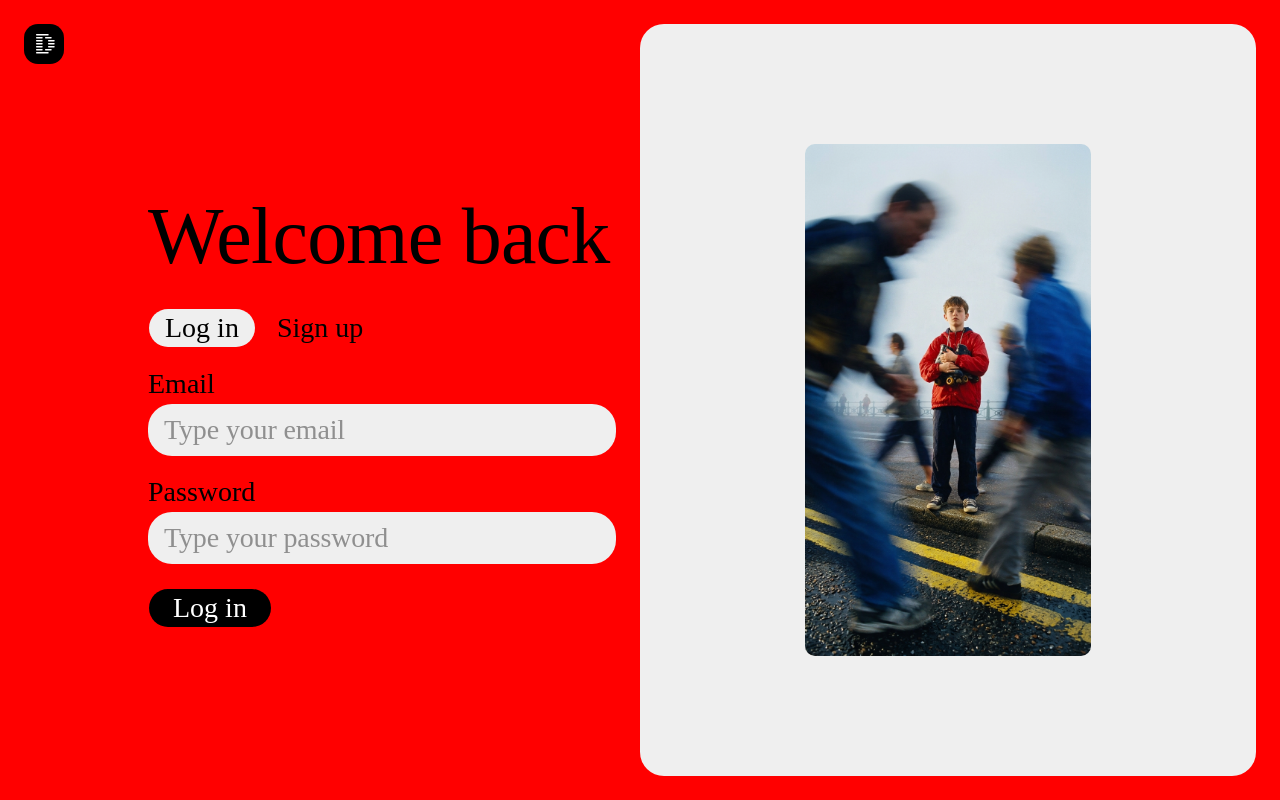
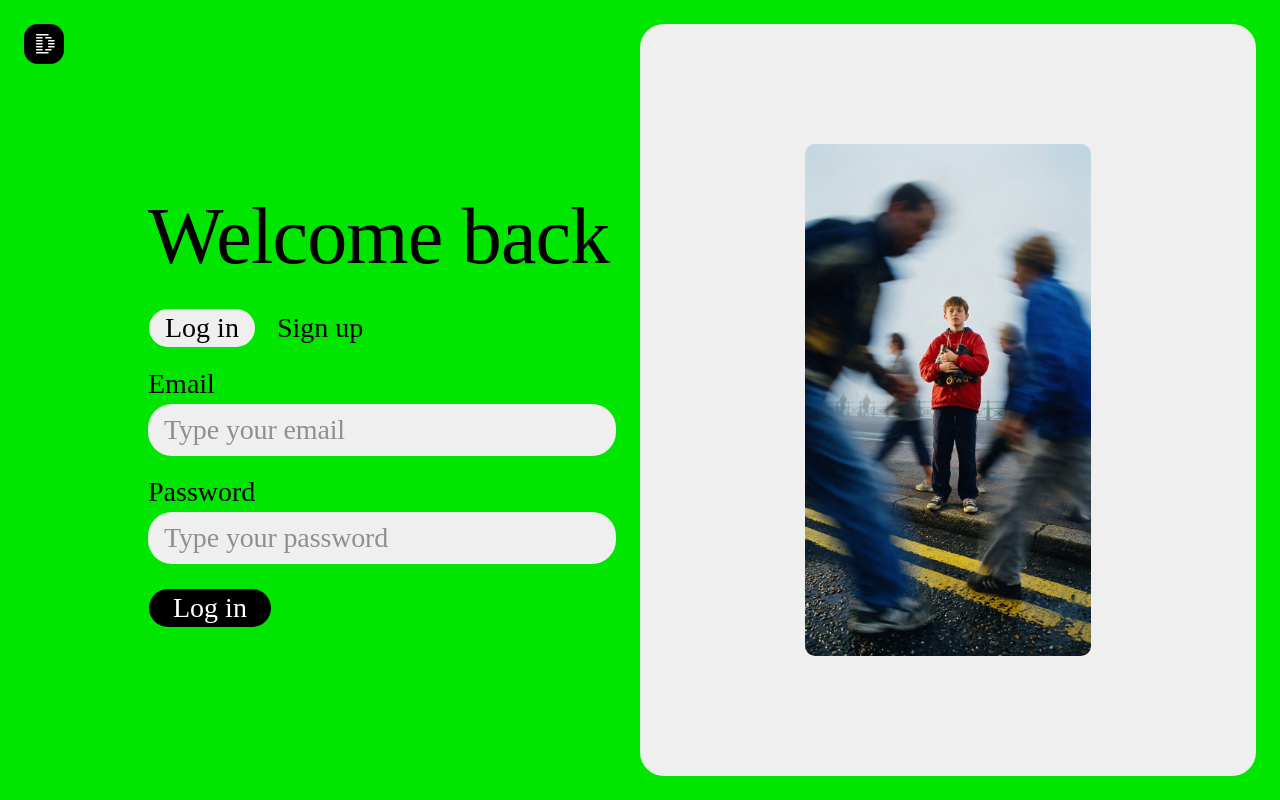
Before and after one commit to EwaKaminska/redesign-winner-product-lab-ai, a React (Vite) app: page /login in a window 1280 px wide. Built offline with nearby package versions, Linux system fonts and the light colour scheme; no server answers.

Commit message:
Change page background color to intense green
Co-Authored-By: Claude Opus 5.5 <noreply@anthropic.com>

```diff
--- a/src/index.css
+++ b/src/index.css
@@ -66,7 +66,7 @@
 /* Figma tokens: page #ffffff, surface #efefef, surface-strong #e5e5e5,
    ink #000000, ink-muted #6e6e6e, icon #9e9e9e */
 :root {
-    --background: #ff0000;
+    --background: #00e600;
     --foreground: #000000;
     --card: #efefef;
     --card-foreground: #000000;
```
